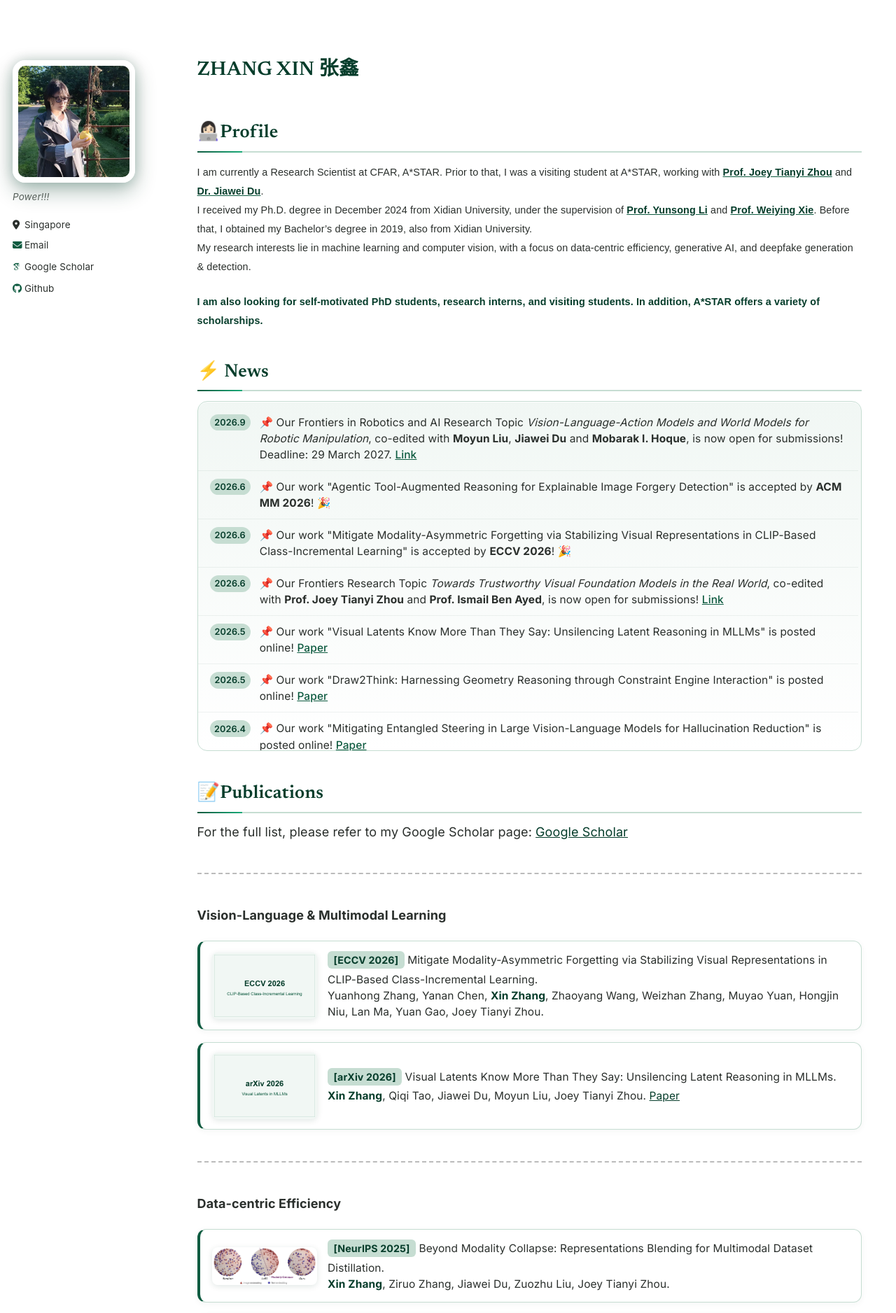
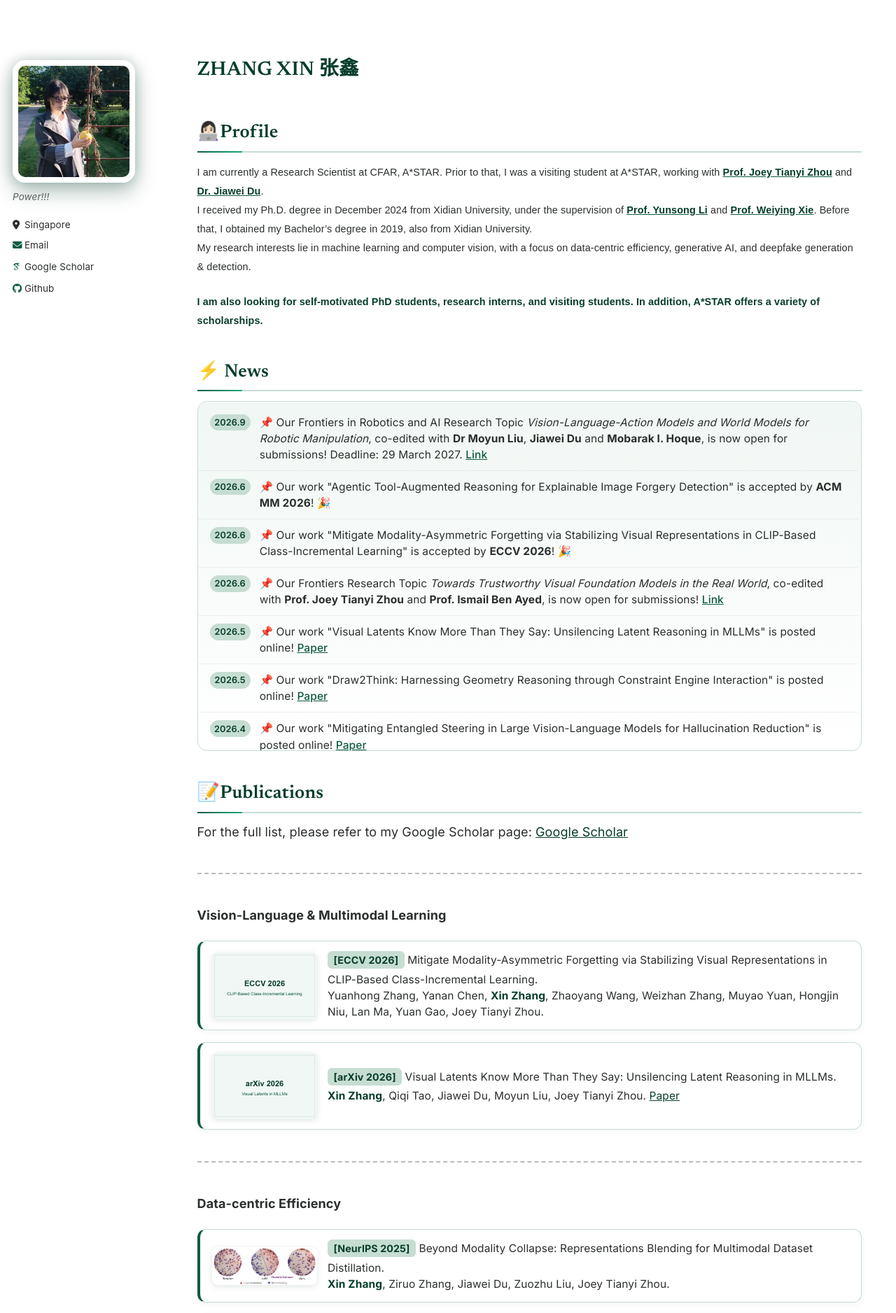
Before and after one commit to zhangxin-xd/zhangxin-xd.github.io, a Jekyll site: the page built from _pages/about.md, in a window 1280 px wide. Shown: the top 1876 px of the page at 70% size. Built offline with Jekyll 4.4.1, drawn with Linux system fonts in a browser that asks for light colours; some web fonts are replaced; a style sheet for code colours, icons or effects is not loaded.

Commit message:
Add Dr title for Moyun Liu in Frontiers news item
Co-Authored-By: Claude Opus 5 <noreply@anthropic.com>

```diff
--- a/_pages/about.md
+++ b/_pages/about.md
@@ -22,7 +22,7 @@ I am also looking for self-motivated PhD students, research interns, and visitin
 ### ⚡️ News
 
 <div class="news-feed" markdown="0">
-  <div class="news-item"><span class="news-date">2026.9</span><div class="news-body"><span class="news-pin">📌</span> Our Frontiers in Robotics and AI Research Topic <i>Vision-Language-Action Models and World Models for Robotic Manipulation</i>, co-edited with <b>Moyun Liu</b>, <b>Jiawei Du</b> and <b>Mobarak I. Hoque</b>, is now open for submissions! Deadline: 29 March 2027. <a href="https://www.frontiersin.org/research-topics/85292/vision-language-action-models-and-world-models-for-robotic-manipulation">Link</a></div></div>
+  <div class="news-item"><span class="news-date">2026.9</span><div class="news-body"><span class="news-pin">📌</span> Our Frontiers in Robotics and AI Research Topic <i>Vision-Language-Action Models and World Models for Robotic Manipulation</i>, co-edited with <b>Dr Moyun Liu</b>, <b>Jiawei Du</b> and <b>Mobarak I. Hoque</b>, is now open for submissions! Deadline: 29 March 2027. <a href="https://www.frontiersin.org/research-topics/85292/vision-language-action-models-and-world-models-for-robotic-manipulation">Link</a></div></div>
   <div class="news-item"><span class="news-date">2026.6</span><div class="news-body"><span class="news-pin">📌</span> Our work "Agentic Tool-Augmented Reasoning for Explainable Image Forgery Detection" is accepted by <b>ACM MM 2026</b>! 🎉</div></div>
   <div class="news-item"><span class="news-date">2026.6</span><div class="news-body"><span class="news-pin">📌</span> Our work "Mitigate Modality-Asymmetric Forgetting via Stabilizing Visual Representations in CLIP-Based Class-Incremental Learning" is accepted by <b>ECCV 2026</b>! 🎉</div></div>
   <div class="news-item"><span class="news-date">2026.6</span><div class="news-body"><span class="news-pin">📌</span> Our Frontiers Research Topic <i>Towards Trustworthy Visual Foundation Models in the Real World</i>, co-edited with <b>Prof. Joey Tianyi Zhou</b> and <b>Prof. Ismail Ben Ayed</b>, is now open for submissions! <a href="https://www.frontiersin.org/research-topics/82034/towards-trustworthy-visual-foundation-models-in-the-real-world">Link</a></div></div>
```
